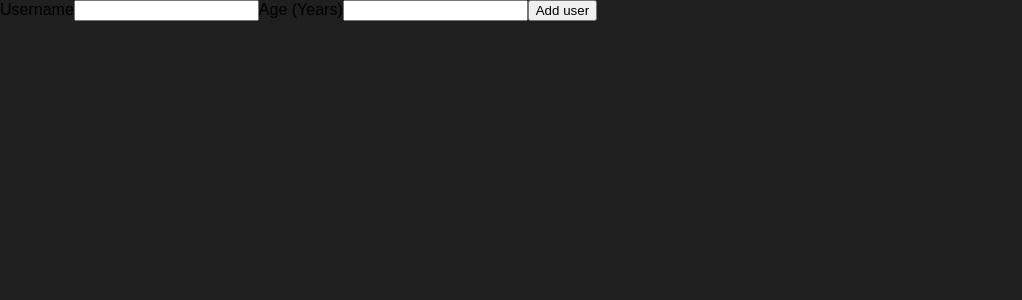
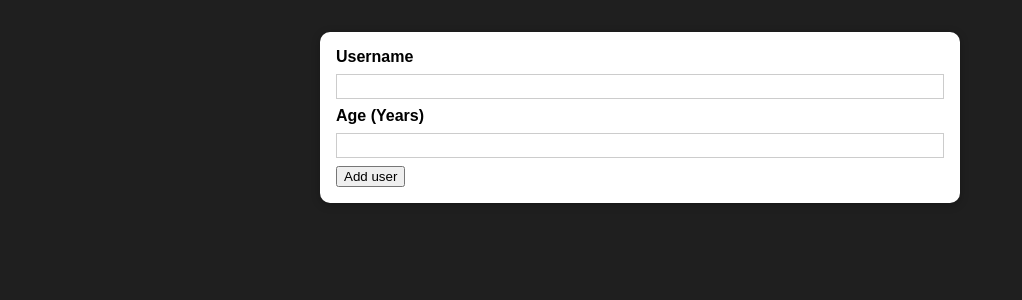
Before and after one commit to fredericmineur/react_validation_modal, a React (Create React App) app: page / in a window 1280 px wide. Shown: the top 300 px of the page, without its empty margins (0-1022 px from the left). Built offline with nearby package versions, Linux system fonts and the light colour scheme.

Commit message:
add reusable wrapper Card component

```diff
--- /dev/null
+++ b/src/components/UI/Card.js
@@ -0,0 +1,11 @@
+import React from "react";
+import styles from './Card.module.css'
+
+
+const Card = props => {
+    return (
+        <div className={`${styles.card} ${props.className}`}>{props.children}</div>
+    )
+}
+
+export default Card;
--- /dev/null
+++ b/src/components/UI/Card.module.css
@@ -0,0 +1,5 @@
+.card {
+    background: white;
+    box-shadow: 0 2px 8px rgba(0, 0, 0, 0.26);
+    border-radius: 10px;
+}
--- a/src/components/Users/AddUser.js
+++ b/src/components/Users/AddUser.js
@@ -1,4 +1,6 @@
 import React from "react";
+import Card from '../UI/Card';
+import styles from './AddUser.module.css'
 
 const AddUser = props => {
 
@@ -8,13 +10,16 @@
     }
 
     return (
-        <form onSubmit={addUserHandler}>
+        <Card className={styles.input}>
+            <form onSubmit={addUserHandler}>
             <label htmlFor="username">Username</label>
             <input id="username" type="text"/>
             <label htmlFor="age">Age (Years)</label>
             <input id="age" type="number"/>
             <button type="submit">Add user</button>
         </form>
+        </Card>
+
     );
 }
 
--- /dev/null
+++ b/src/components/Users/AddUser.module.css
@@ -0,0 +1,26 @@
+.input {
+    margin: 2rem auto;
+    padding: 1rem;
+    width: 90%;
+    max-width: 40rem;
+  }
+
+  .input label {
+    display: block;
+    font-weight: bold;
+    margin-bottom: 0.5rem;
+  }
+
+  .input input {
+    font: inherit;
+    display: block;
+    width: 100%;
+    border: 1px solid #ccc;
+    padding: 0.15rem;
+    margin-bottom: 0.5rem;
+  }
+
+  .input input:focus {
+    outline: none;
+    border-color: #4f005f;
+  }
```
